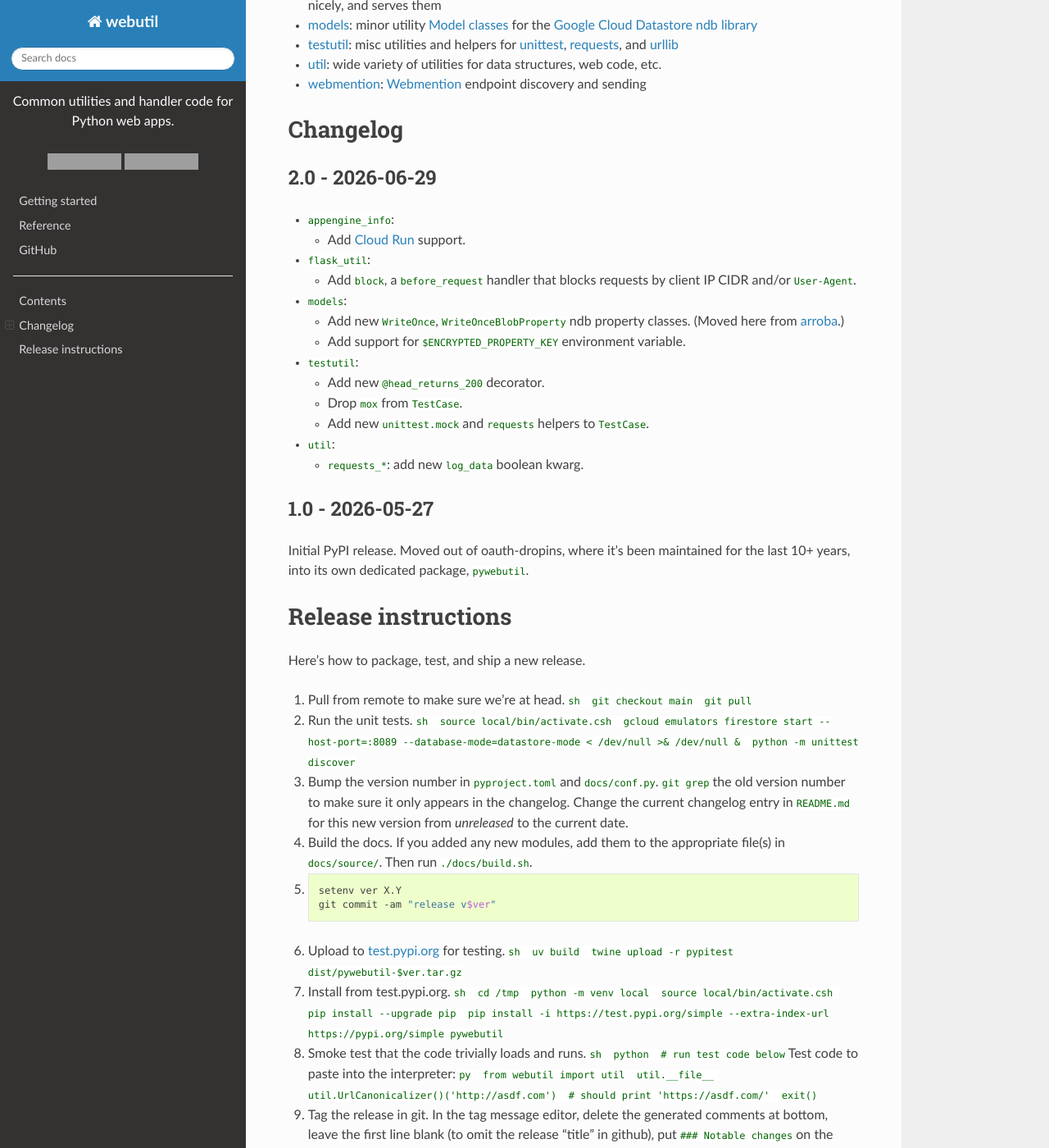
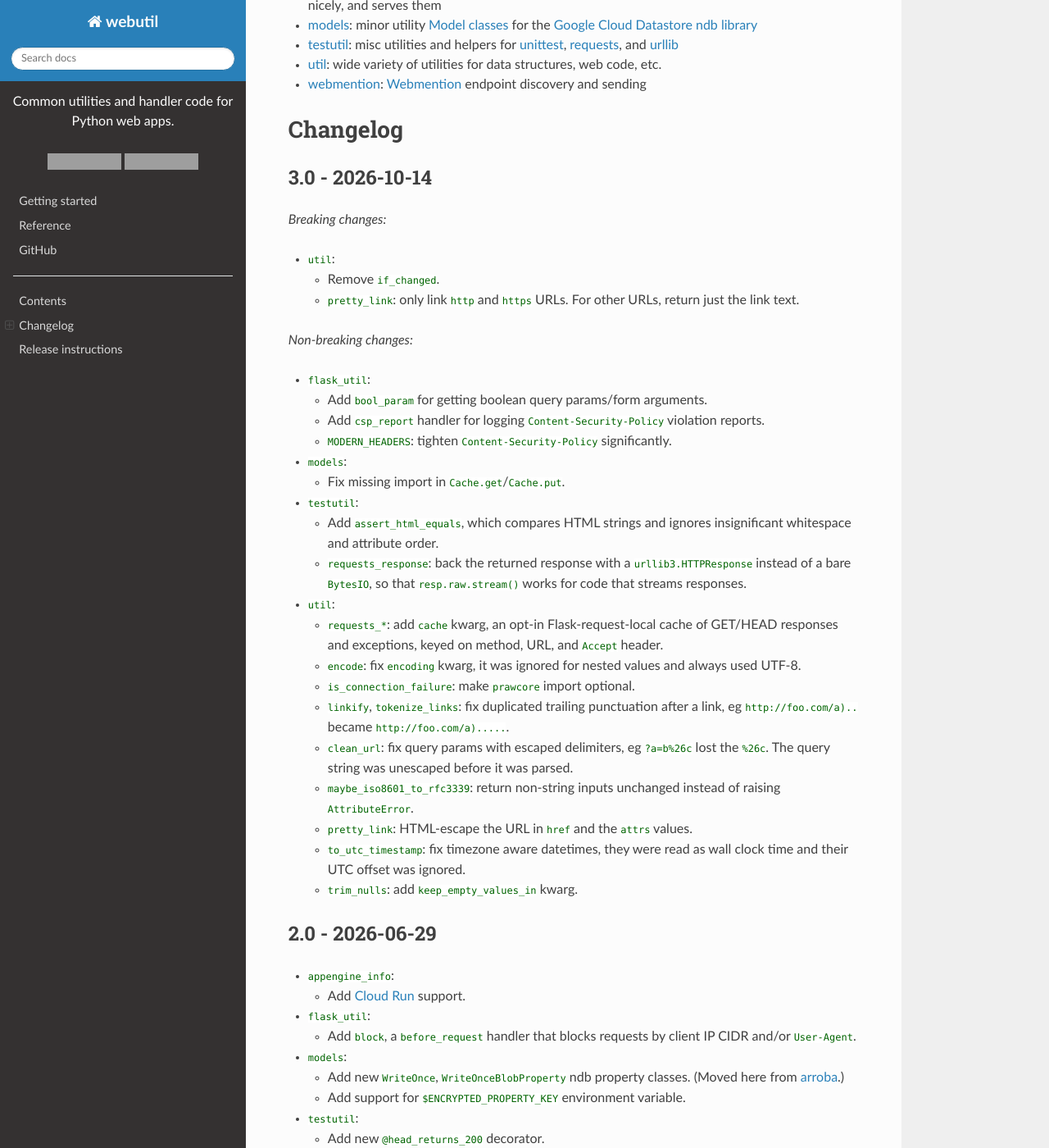
Before and after one commit to snarfed/webutil, a Sphinx documentation site: the page built from docs/index.rst, in a window 1280 px wide and 1400 px high, scrolled down 491 px. Shown: the whole window at 82% size. Built offline with Sphinx 7.4.7 and the Read the Docs theme 3.1.0, drawn with Linux system fonts in a browser that asks for light colours; some of the changed text lies outside the part shown; grey boxes are pictures that could not be loaded.

```diff
--- a/docs/conf.py
+++ b/docs/conf.py
@@ -97,9 +97,9 @@ author = 'Ryan Barrett'
 # built documents.
 #
 # The short X.Y version.
-version = '2.0'
+version = '3.0'
 # The full version, including alpha/beta/rc tags.
-release = '2.0'
+release = '3.0'
 
 # The language for content autogenerated by Sphinx. Refer to documentation
 # for a list of supported languages.
--- a/docs/index.rst
+++ b/docs/index.rst
@@ -43,6 +43,63 @@ Contents
 Changelog
 ---------
 
+3.0 - 2026-10-14
+~~~~~~~~~~~~~~~~
+
+*Breaking changes:*
+
+- ``util``:
+
+  - Remove ``if_changed``.
+  - ``pretty_link``: only link ``http`` and ``https`` URLs. For other
+    URLs, return just the link text.
+
+*Non-breaking changes:*
+
+- ``flask_util``:
+
+  - Add ``bool_param`` for getting boolean query params/form arguments.
+  - Add ``csp_report`` handler for logging ``Content-Security-Policy``
+    violation reports.
+  - ``MODERN_HEADERS``: tighten ``Content-Security-Policy``
+    significantly.
+
+- ``models``:
+
+  - Fix missing import in ``Cache.get``/``Cache.put``.
+
+- ``testutil``:
+
+  - Add ``assert_html_equals``, which compares HTML strings and ignores
+    insignificant whitespace and attribute order.
+  - ``requests_response``: back the returned response with a
+    ``urllib3.HTTPResponse`` instead of a bare ``BytesIO``, so that
+    ``resp.raw.stream()`` works for code that streams responses.
+
+- ``util``:
+
+  - ``requests_*``: add ``cache`` kwarg, an opt-in Flask-request-local
+    cache of GET/HEAD responses and exceptions, keyed on method, URL,
+    and ``Accept`` header.
+  - ``encode``: fix ``encoding`` kwarg, it was ignored for nested values
+    and always used UTF-8.
+  - ``is_connection_failure``: make ``prawcore`` import optional.
+  - ``linkify``, ``tokenize_links``: fix duplicated trailing punctuation
+    after a link, eg ``http://foo.com/a)..`` became
+    ``http://foo.com/a).....``.
+  - ``clean_url``: fix query params with escaped delimiters, eg
+    ``?a=b%26c`` lost the ``%26c``. The query string was unescaped
+    before it was parsed.
+  - ``maybe_iso8601_to_rfc3339``: return non-string inputs unchanged
+    instead of raising ``AttributeError``.
+  - ``pretty_link``: HTML-escape the URL in ``href`` and the ``attrs``
+    values.
+  - ``to_utc_timestamp``: fix timezone aware datetimes, they were read
+    as wall clock time and their UTC offset was ignored.
+  - ``trim_nulls``: add ``keep_empty_values_in`` kwarg.
+
+.. _section-1:
+
 2.0 - 2026-06-29
 ~~~~~~~~~~~~~~~~
 
@@ -90,7 +147,7 @@ Here’s how to package, test, and ship a new release.
     ``sh  git checkout main  git pull``
 
 2.  Run the unit tests.
-    ``sh  source local/bin/activate.csh  gcloud emulators firestore start --host-port=:8089 --database-mode=datastore-mode < /dev/null >& /dev/null &  python -m unittest discover``
+    ``sh  source .venv/bin/activate.csh  gcloud emulators firestore start --host-port=:8089 --database-mode=datastore-mode < /dev/null >& /dev/null &  python -m unittest discover  python -m unittest webutil/tests/hypothesis/*.py``
 
 3.  Bump the version number in ``pyproject.toml`` and ``docs/conf.py``.
     ``git grep`` the old version number to make sure it only appears in
@@ -109,10 +166,10 @@ Here’s how to package, test, and ship a new release.
        git commit -am "release v$ver"
 
 6.  Upload to `test.pypi.org <https://test.pypi.org/>`__ for testing.
-    ``sh  uv build  twine upload -r pypitest dist/pywebutil-$ver.tar.gz``
+    ``sh  uv build  twine upload -r pypitest dist/pywebutil-$ver.tar.gz dist/pywebutil-$ver-py3-none-any.whl``
 
 7.  Install from test.pypi.org.
-    ``sh  cd /tmp  python -m venv local  source local/bin/activate.csh  pip install --upgrade pip  pip install -i https://test.pypi.org/simple --extra-index-url https://pypi.org/simple pywebutil``
+    ``sh  cd /tmp  python3 -m venv .venv  source .venv/bin/activate.csh  pip3 install -i https://test.pypi.org/simple --extra-index-url https://pypi.org/simple pywebutil``
 
 8.  Smoke test that the code trivially loads and runs.
     ``sh  python  # run test code below`` Test code to paste into the
--- a/pyproject.toml
+++ b/pyproject.toml
@@ -13,7 +13,7 @@ Documentation = 'https://webutil.readthedocs.io/'
 
 [project]
 name = 'pywebutil'
-version = '2.0'
+version = '3.0'
 authors = [
     { name='Ryan Barrett', email='webutil@ryanb.org' },
 ]
```
Also changed, not shown: other parts of docs/index.rst (+2 -2 lines), README.md (+1 -1 lines).
